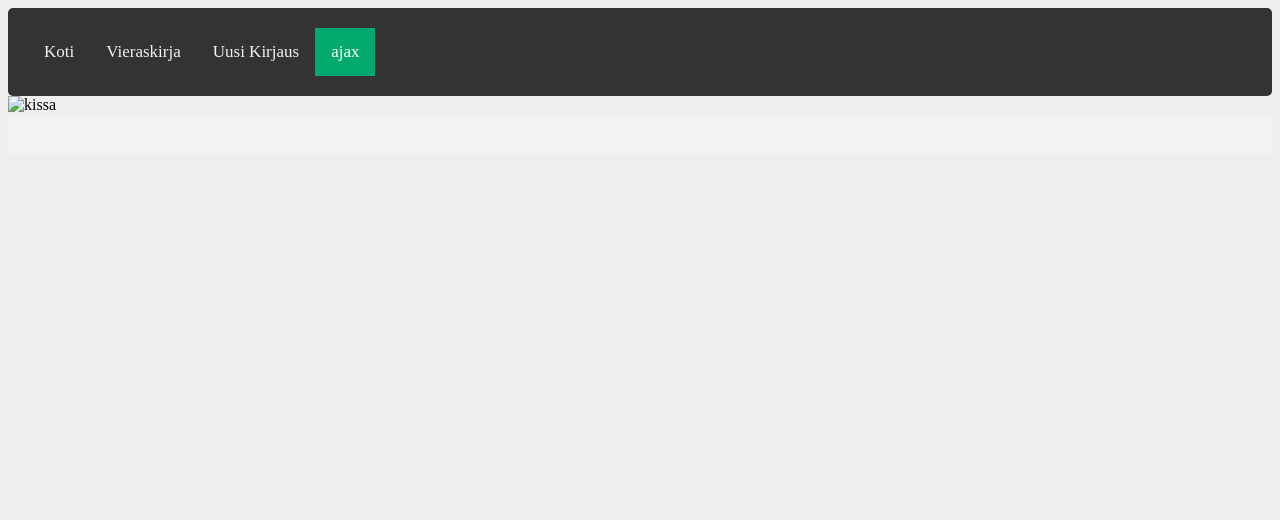
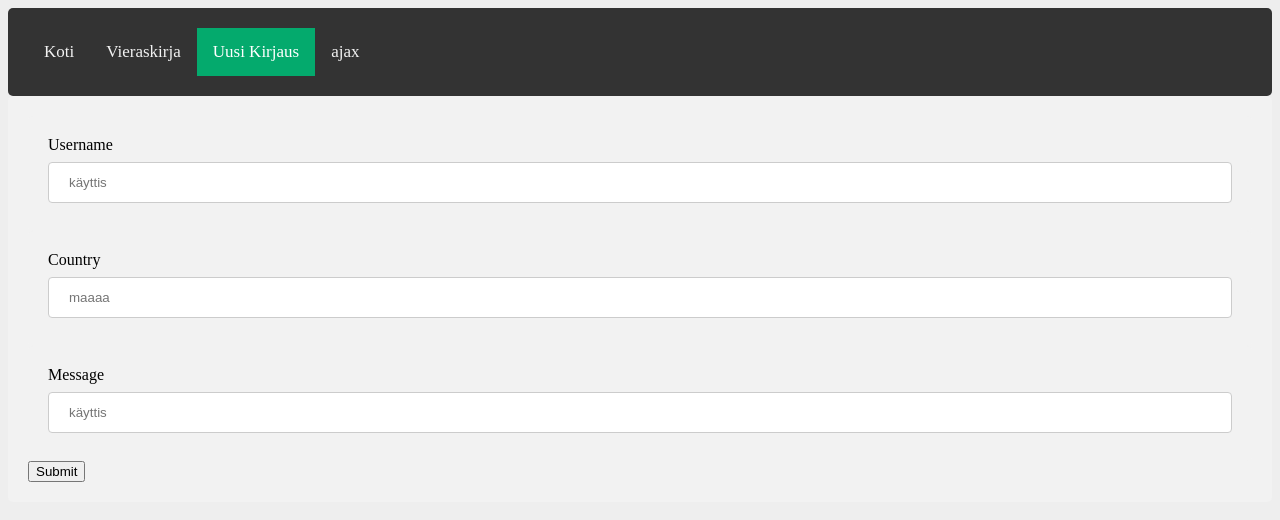
Before and after one commit to ijuso/guestbook, a website: page views/ajaxmessage.html in a window 1280 px wide. Drawn offline with Linux system fonts and the light colour scheme; files that its build step writes are made by us from their sources.

Commit message:
Update ajaxmessage.html
muutoksia

```diff
--- a/views/ajaxmessage.html
+++ b/views/ajaxmessage.html
@@ -11,11 +11,49 @@
     <div class="topnav">
         <a href="/">Koti</a>
         <a href="/guestbook">Vieraskirja</a>
-    <a href="/newmessage">Uusi Kirjaus</a>
-    <a class="active" href="/ajaxmessage">ajax</a>
+        <a class="active" href="/newmessage">Uusi Kirjaus</a>
+        <a href="/ajaxmessage">ajax</a>
+        </div>
+    <div>
+      <form method="POST" action="/t">
+        <div class="form-group">
+          <label>Username</label>
+          <input
+            type="text"
+            class="form-control"
+            id="username"
+            placeholder="käyttis"
+            name="username"
+            required
+          />
+        </div>
+        <div class="form-group">
+            <label>Country</label>
+            <input
+            type="text"
+              class="form-control"
+              id="country"
+              placeholder="maaaa"
+              name="country"
+              required
+            />
+          </div>
+          <div class="form-group">
+            <label>Message</label>
+            <input
+            type="text"
+              class="form-control"
+              id="message"
+              placeholder="käyttis"
+              name="message"
+              required
+            />
+          </div>
+        <button type="submit" id="button1" class="btn btn-primary">
+          Submit
+        </button>
+      </form>
     </div>
 
-<img src="img/cat.jpeg" alt="kissa">
-<div id="container"></div>
  </body>
  </html>
```
Lines whose indentation alone changed are shown as unchanged.
